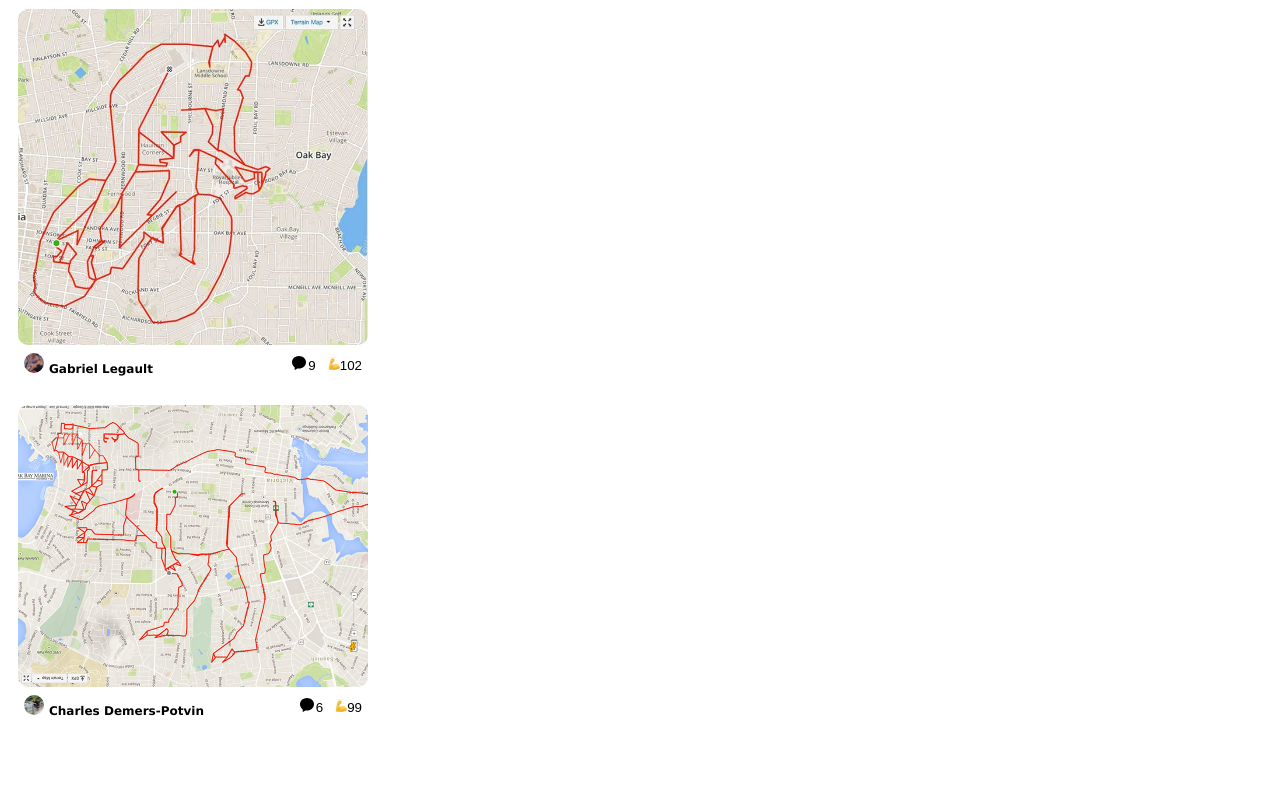
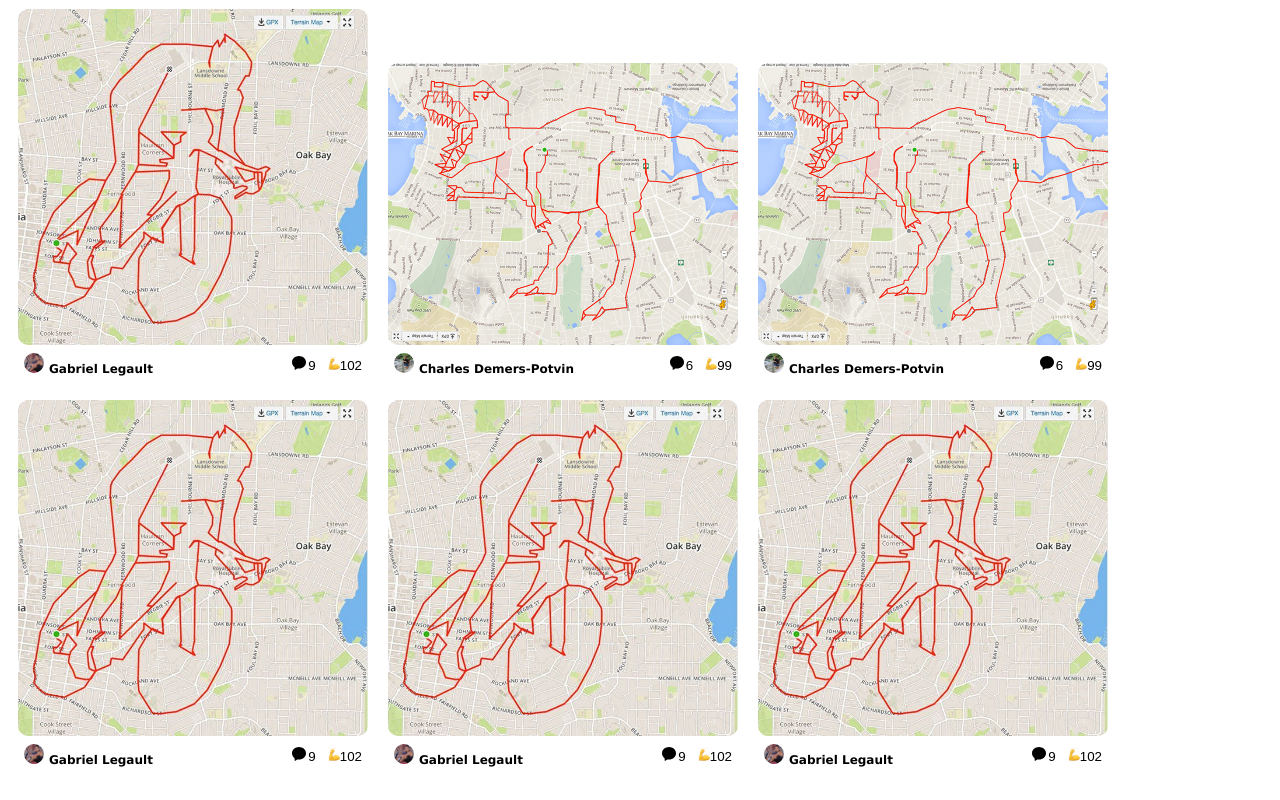
Before and after one commit to Gabswim/GPS-Gallery, a React (Create React App) app: page / in a window 1280 px wide. Built offline with nearby package versions, Linux system fonts and the light colour scheme.

Commit message:
display as grid

```diff
--- a/src/App.tsx
+++ b/src/App.tsx
@@ -1,5 +1,5 @@
 import React, { useState } from 'react';
-import Tile from './Tile';
+import Tile from './components/Tile';
 import styled from 'styled-components';
 
 import drawing from './assets/gps_art_bike.jpg';
@@ -32,11 +32,43 @@ const App = () => {
         upvoteCount={upvoteCount2}
         setUpvoteCount={doUpvote2}
       />
+      <Tile
+        gpsDrawing={drawingTrex}
+        profilePicture={profilePic2}
+        profileName={'Charles Demers-Potvin'}
+        commentCount={6}
+        upvoteCount={upvoteCount2}
+        setUpvoteCount={doUpvote2}
+      />
+      <Tile
+        gpsDrawing={drawing}
+        profilePicture={profilePic}
+        profileName={'Gabriel Legault'}
+        commentCount={9}
+        upvoteCount={upvoteCount}
+        setUpvoteCount={doUpvote1}
+      />
+      <Tile
+        gpsDrawing={drawing}
+        profilePicture={profilePic}
+        profileName={'Gabriel Legault'}
+        commentCount={9}
+        upvoteCount={upvoteCount}
+        setUpvoteCount={doUpvote1}
+      />
+      <Tile
+        gpsDrawing={drawing}
+        profilePicture={profilePic}
+        profileName={'Gabriel Legault'}
+        commentCount={9}
+        upvoteCount={upvoteCount}
+        setUpvoteCount={doUpvote1}
+      />
     </Body>
   );
 };
 const Body = styled.div`
-  flex: 1;
+  width: 100%;
 `;
 
 export default App;
--- a/src/Tile.tsx
+++ b/src/components/Tile.tsx
@@ -1,6 +1,6 @@
 import React from 'react';
-import commentIcon from './assets/comment_icon.svg';
-import upvoteIcon from './assets/upvote_icon.svg';
+import commentIcon from '../assets/comment_icon.svg';
+import upvoteIcon from '../assets/upvote_icon.svg';
 import styled from 'styled-components';
 
 type TileProps = {
@@ -49,11 +49,12 @@ const Tile = ({ gpsDrawing, profilePicture, profileName, commentCount, upvoteCou
 };
 
 const TileView = styled.div`
+  display: inline-grid;
   width: 370px;
   height: auto;
   flex-flow: column wrap;
   background-color: #fff;
-  margin-bottom: 25px;
+  margin-bottom: 20px;
 `;
 
 const ImageBtn = styled.button`
--- /dev/null
+++ b/src/components/TopBar.tsx
@@ -0,0 +1 @@
+import React from 'react';
```
